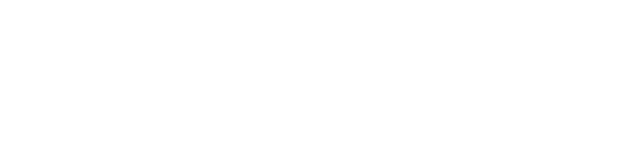
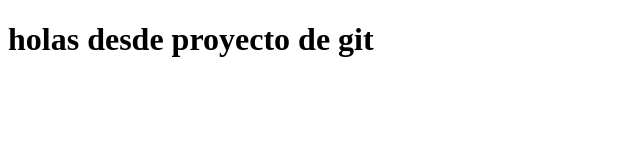
Before and after one commit to LinusWhite/gitEjemplo, a plain HTML site: page index.html in a window 1280 px wide. Shown: the whole page, without its empty margins (0-640 px from the left). Drawn offline with Linux system fonts and the light colour scheme.

Commit message:
index modificado

```diff
--- a/index.html
+++ b/index.html
@@ -7,6 +7,6 @@
     <title>Document</title>
 </head>
 <body>
-
+    <h1>holas desde proyecto de git</h1>
 </body>
 </html>
```
